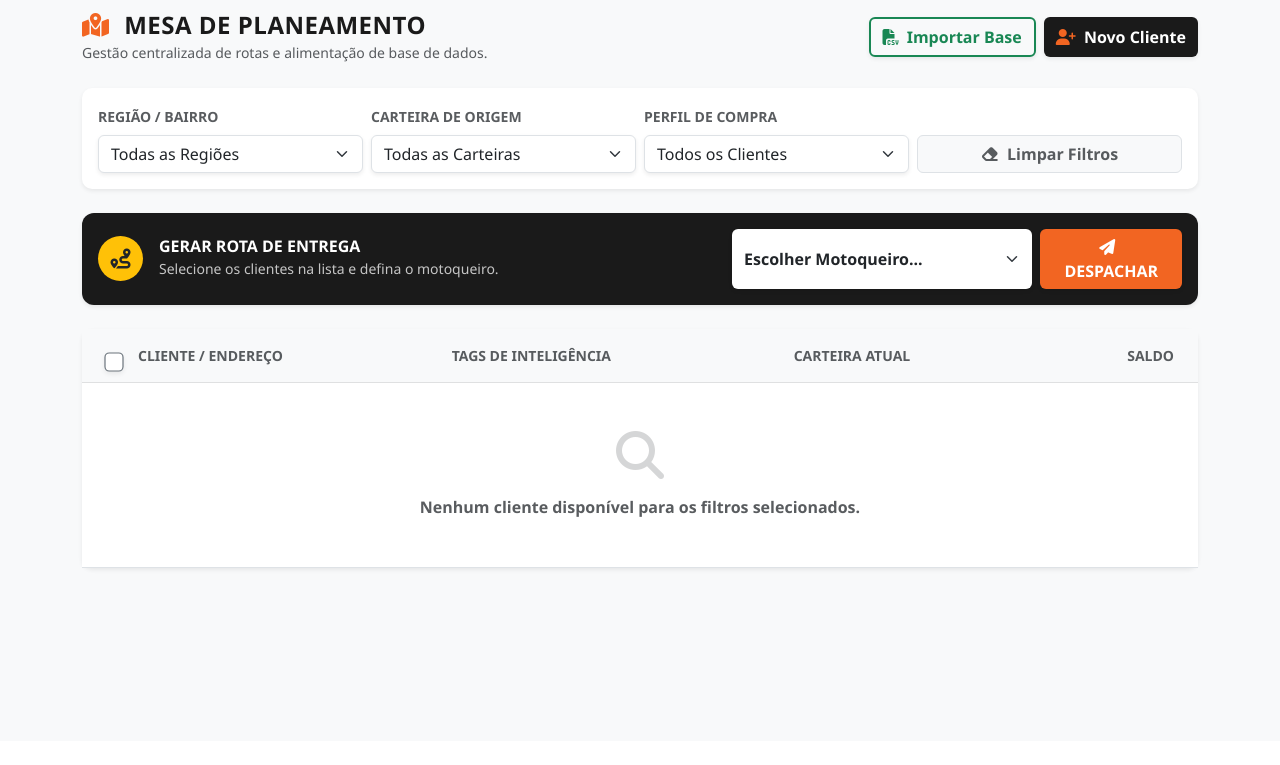
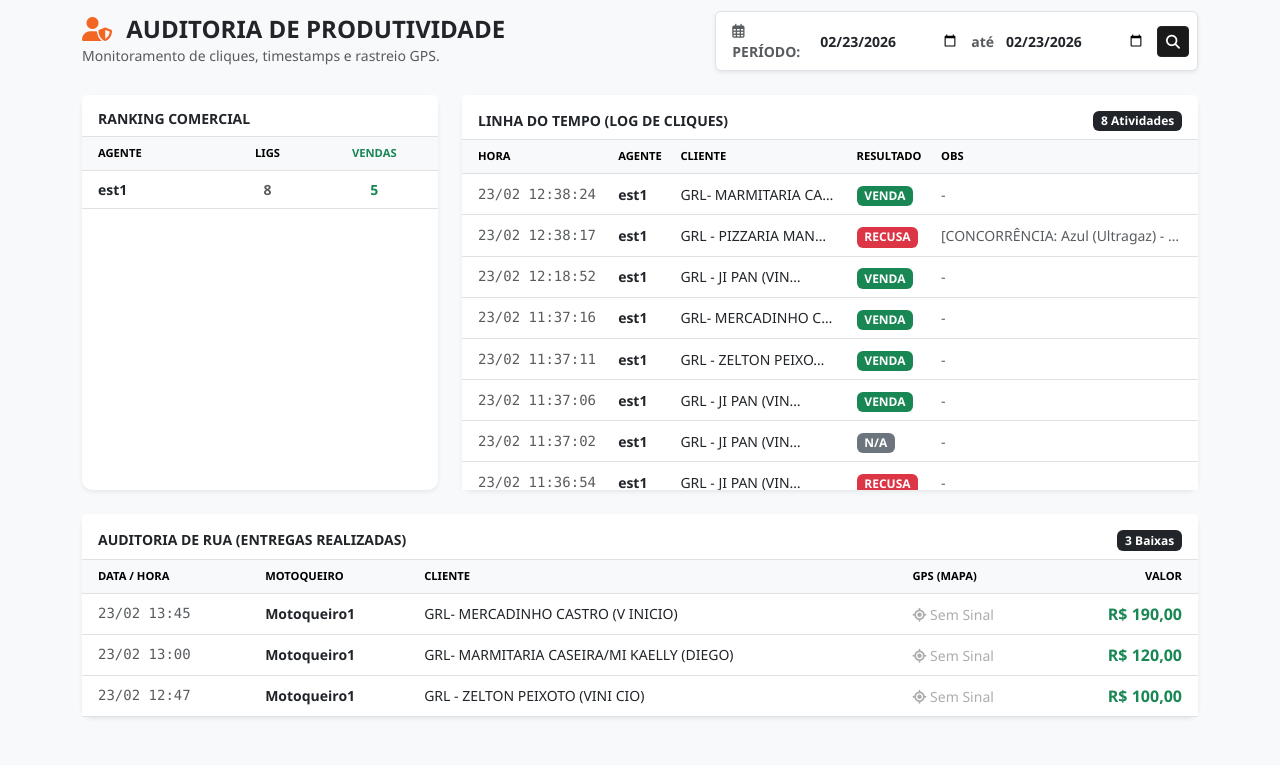
Before and after one commit to wagdevce/rotagas, a Django app: page /auditoria/ in a window 1280 px wide. Shown: the part 59-824 px from the top of the page. Before the commit the page ends 630 px from the top, so only its background shows below. Run offline with Django 5.2, Linux system fonts and the light colour scheme; a user stored in the database is signed in; data comes from the database, SQL or seed files in the repository.

Commit message:
Bug fix: Bug do relatorio atualizado

```diff
--- a/logistica/templates/logistica/relatorio_auditoria.html
+++ b/logistica/templates/logistica/relatorio_auditoria.html
@@ -1,255 +1,226 @@
 {% extends 'logistica/base.html' %}
 
 {% block content %}
-
-<!-- ==========================================
-     CABEÇALHO & AÇÕES GLOBAIS
-=========================================== -->
-<div class="d-flex justify-content-between align-items-center mb-4">
+<div class="d-flex flex-column flex-md-row justify-content-between align-items-md-center mb-4 gap-3">
     <div>
-        <h4 class="fw-bold text-uppercase mb-0" style="color: var(--sgb-black); letter-spacing: 0.5px;">
-            <i class="fas fa-map-marked-alt me-2" style="color: var(--sgb-orange);"></i> Mesa de Planeamento
+        <h4 class="fw-bold mb-0 text-dark text-uppercase">
+            <i class="fas fa-user-shield me-2" style="color: var(--sgb-orange);"></i> Auditoria de Produtividade
         </h4>
-        <small class="text-muted">Gestão centralizada de rotas e alimentação de base de dados.</small>
+        <small class="text-muted">Monitoramento de cliques, timestamps e rastreio GPS.</small>
     </div>
 
-    <div class="d-flex gap-2">
-        <!-- BOTÃO IMPORTAR CSV -->
-        <button class="btn btn-outline-success shadow-sm fw-bold border-2" data-bs-toggle="modal" data-bs-target="#modalImportarCSV">
-            <i class="fas fa-file-csv me-1"></i> Importar Base
-        </button>
-
-        <!-- BOTÃO NOVO CLIENTE -->
-        <button class="btn btn-dark shadow-sm fw-bold border-0" data-bs-toggle="modal" data-bs-target="#modalNovoCliente">
-            <i class="fas fa-user-plus me-1" style="color: var(--sgb-orange);"></i> Novo Cliente
-        </button>
+    <!-- SELETOR DE PERÍODO -->
+    <div class="bg-white p-2 rounded shadow-sm border d-flex align-items-center">
+        <form method="get" class="m-0 d-flex align-items-center gap-2">
+            <label class="me-2 text-muted small fw-bold mb-0 text-uppercase ps-2"><i class="far fa-calendar-alt me-1"></i> Período:</label>
+            <input type="date" name="data_inicio" value="{{ data_inicio|date:'Y-m-d' }}" class="form-control form-control-sm border-0 bg-transparent fw-bold text-dark px-1" style="outline: none; box-shadow: none; cursor: pointer;" required>
+            <span class="text-muted small fw-bold">até</span>
+            <input type="date" name="data_fim" value="{{ data_fim|date:'Y-m-d' }}" class="form-control form-control-sm border-0 bg-transparent fw-bold text-dark px-1" style="outline: none; box-shadow: none; cursor: pointer;" required>
+            <button type="submit" class="btn btn-sm btn-dark"><i class="fas fa-search"></i></button>
+        </form>
     </div>
 </div>
 
-<!-- ==========================================
-     FILTROS DE INTELIGÊNCIA
-=========================================== -->
-<div class="card border-0 shadow-sm mb-4 p-3 bg-white">
-    <form method="get" class="row g-2 align-items-end">
-        <div class="col-md-3">
-            <label class="form-label small text-muted fw-bold text-uppercase">Região / Bairro</label>
-            <select name="bairro" class="form-select shadow-sm" onchange="this.form.submit()">
-                <option value="">Todas as Regiões</option>
-                {% for b in bairros %}
-                <option value="{{ b }}" {% if filtro_bairro == b %}selected{% endif %}>{{ b }}</option>
-                {% endfor %}
-            </select>
-        </div>
-        <div class="col-md-3">
-            <label class="form-label small text-muted fw-bold text-uppercase">Carteira de Origem</label>
-            <select name="carteira" class="form-select shadow-sm" onchange="this.form.submit()">
-                <option value="">Todas as Carteiras</option>
-                {% for c in carteiras %}
-                <option value="{{ c.id }}" {% if filtro_carteira == c.id %}selected{% endif %}>{{ c.nome }}</option>
-                {% endfor %}
-            </select>
-        </div>
-        <div class="col-md-3">
-            <label class="form-label small text-muted fw-bold text-uppercase">Perfil de Compra</label>
-            <select name="status" class="form-select shadow-sm" onchange="this.form.submit()">
-                <option value="">Todos os Clientes</option>
-                <option value="ATRASADOS" {% if filtro_status == 'ATRASADOS' %}selected{% endif %}>⚠️ Atrasados (> Consumo Médio)</option>
-                <option value="VIRADOS" {% if filtro_status == 'VIRADOS' %}selected{% endif %}>🚨 Virados (Perda Concorrência)</option>
-                <option value="SEM_HISTORICO" {% if filtro_status == 'SEM_HISTORICO' %}selected{% endif %}>🆕 Sem Histórico (Novos)</option>
-            </select>
-        </div>
-        <div class="col-md-3 text-end">
-            <a href="{% url 'distribuir_rotas' %}" class="btn btn-light w-100 fw-bold border text-muted">
-                <i class="fas fa-eraser me-1"></i> Limpar Filtros
-            </a>
-        </div>
-    </form>
-</div>
-
-<!-- ==========================================
-     MESA DE DESPACHO (LISTA + ATRIBUIÇÃO)
-=========================================== -->
-<form method="post">
-    {% csrf_token %}
-    <input type="hidden" name="acao" value="despachar">
-
-    <!-- Barra Preta de Atribuição (Sticky Top) -->
-    <div class="card border-0 shadow-sm mb-4 sticky-top" style="background-color: var(--sgb-black); color: white; top: 80px; z-index: 1020; border-radius: 12px;">
-        <div class="card-body d-flex flex-column flex-md-row justify-content-between align-items-center p-3">
-            <div class="d-flex align-items-center mb-3 mb-md-0">
-                <div class="bg-warning text-dark rounded-circle d-flex justify-content-center align-items-center me-3" style="width: 45px; height: 45px;">
-                    <i class="fas fa-route fa-lg"></i>
-                </div>
-                <div>
-                    <h6 class="fw-bold mb-0 text-uppercase">Gerar Rota de Entrega</h6>
-                    <small class="opacity-75">Selecione os clientes na lista e defina o motoqueiro.</small>
-                </div>
+<div class="row g-4 mb-4">
+    <!-- COLUNA 1: RANKING COMERCIAL -->
+    <div class="col-md-4">
+        <div class="card border-0 shadow-sm h-100">
+            <div class="card-header bg-white border-bottom pt-3">
+                <h6 class="fw-bold text-uppercase small mb-0">Ranking Comercial</h6>
             </div>
-            <div class="d-flex gap-2 w-100" style="max-width: 450px;">
-                <select name="motoqueiro_id" class="form-select fw-bold border-0 shadow-sm" required>
-                    <option value="" selected disabled>Escolher Motoqueiro...</option>
-                    {% for m in motoqueiros %}
-                    <option value="{{ m.id }}">{{ m.username }}</option>
-                    {% endfor %}
-                </select>
-                <button type="submit" class="btn fw-bold text-uppercase px-4 shadow-sm" style="background-color: var(--sgb-orange); color: white; border:none;">
-                    <i class="fas fa-paper-plane me-2"></i> Despachar
-                </button>
+            <div class="card-body p-0">
+                <table class="table table-hover align-middle mb-0">
+                    <thead class="table-light">
+                        <tr style="font-size: 0.7rem;">
+                            <th class="ps-3">AGENTE</th>
+                            <th class="text-center">LIGS</th>
+                            <th class="text-center text-success">VENDAS</th>
+                        </tr>
+                    </thead>
+                    <tbody>
+                        {% for r in ranking_comercial %}
+                        <tr>
+                            <td class="ps-3 fw-bold small">{{ r.agente__username }}</td>
+                            <td class="text-center fw-bold text-muted small">{{ r.total }}</td>
+                            <td class="text-center fw-bold text-success small">{{ r.vendas }}</td>
+                        </tr>
+                        {% empty %}
+                        <tr><td colspan="3" class="text-center py-4 text-muted small">Nenhum dado no período</td></tr>
+                        {% endfor %}
+                    </tbody>
+                </table>
             </div>
         </div>
     </div>
 
-    <!-- Tabela de Clientes -->
-    <div class="card border-0 shadow-sm mb-5">
+    <!-- COLUNA 2: LOG DE CLIQUES (CALL CENTER) -->
+    <div class="col-md-8">
+        <div class="card border-0 shadow-sm h-100">
+            <div class="card-header bg-white border-bottom pt-3 d-flex justify-content-between align-items-center">
+                <h6 class="fw-bold text-uppercase small mb-0">Linha do Tempo (Log de Cliques)</h6>
+                <span class="badge bg-dark">{{ ligacoes.count }} Atividades</span>
+            </div>
+            <div class="card-body p-0">
+                <div class="table-responsive" style="max-height: 350px; overflow-y: auto;">
+                    <table class="table table-hover align-middle mb-0">
+                        <thead class="table-light sticky-top">
+                            <tr style="font-size: 0.7rem;">
+                                <th class="ps-3">HORA</th>
+                                <th>AGENTE</th>
+                                <th>CLIENTE</th>
+                                <th>RESULTADO</th>
+                                <th>OBS</th>
+                            </tr>
+                        </thead>
+                        <tbody>
+                            {% for lig in ligacoes %}
+                            <tr>
+                                <td class="ps-3 font-monospace small text-muted">{{ lig.data_ligacao|date:"d/m H:i:s" }}</td>
+                                <td class="fw-bold small">{{ lig.agente.username }}</td>
+                                <td class="small">{{ lig.cliente.nome|truncatechars:20 }}</td>
+                                <td>
+                                    {% if lig.resultado == 'VENDA_FECHADA' %}
+                                        <span class="badge bg-success">VENDA</span>
+                                    {% elif lig.resultado == 'RECUSA' %}
+                                        <span class="badge bg-danger">RECUSA</span>
+                                    {% else %}
+                                        <span class="badge bg-secondary">N/A</span>
+                                    {% endif %}
+                                </td>
+                                <td class="small text-muted">{{ lig.observacao|default:"-"|truncatechars:35 }}</td>
+                            </tr>
+                            {% empty %}
+                            <tr><td colspan="5" class="text-center py-4 text-muted small">Sem ligações no período</td></tr>
+                            {% endfor %}
+                        </tbody>
+                    </table>
+                </div>
+            </div>
+        </div>
+    </div>
+</div>
+
+<!-- AUDITORIA DE RUA (Com clique para modal) -->
+<div class="card border-0 shadow-sm mb-5">
+    <div class="card-header bg-white border-bottom pt-3 pb-2 d-flex justify-content-between align-items-center">
+        <h6 class="fw-bold text-uppercase small mb-0">Auditoria de Rua (Entregas Realizadas)</h6>
+        <span class="badge bg-dark">{{ visitas_rua.count }} Baixas</span>
+    </div>
+    <div class="card-body p-0">
         <div class="table-responsive">
             <table class="table table-hover align-middle mb-0">
                 <thead class="table-light">
-                    <tr>
-                        <th class="ps-4" style="width: 40px;">
-                            <input class="form-check-input border-secondary shadow-sm" type="checkbox" id="checkAll" onclick="toggleChecks(this)" style="transform: scale(1.2);">
-                        </th>
-                        <th class="text-uppercase small text-muted py-3">Cliente / Endereço</th>
-                        <th class="text-uppercase small text-muted py-3">Tags de Inteligência</th>
-                        <th class="text-uppercase small text-muted py-3">Carteira Atual</th>
-                        <th class="pe-4 text-uppercase small text-muted text-end py-3">Saldo</th>
+                    <tr style="font-size: 0.7rem;">
+                        <th class="ps-3">DATA / HORA</th>
+                        <th>MOTOQUEIRO</th>
+                        <th>CLIENTE</th>
+                        <th>GPS (MAPA)</th>
+                        <th class="text-end pe-3">VALOR</th>
                     </tr>
                 </thead>
                 <tbody>
-                    {% for c in clientes %}
-                    <tr>
-                        <td class="ps-4">
-                            <input class="form-check-input client-check border-secondary shadow-sm" type="checkbox" name="clientes_ids" value="{{ c.id }}" style="transform: scale(1.2);">
+                    {% for v in visitas_rua %}
+                    <tr style="cursor: pointer;" data-bs-toggle="modal" data-bs-target="#modalVisita{{ v.id }}" title="Clique para ver os detalhes da entrega">
+                        <td class="ps-3 font-monospace small text-muted">{{ v.data_visita|date:"d/m H:i" }}</td>
+                        <td class="fw-bold small">{{ v.rota.motoqueiro.username }}</td>
+                        <td class="small">{{ v.cliente.nome }}</td>
+                        <td>
+                            {% if v.latitude_checkin %}
+                                <span class="badge bg-success bg-opacity-10 text-success border border-success"><i class="fas fa-location-dot"></i> Capturado</span>
+                            {% else %}
+                                <span class="text-muted opacity-50 small"><i class="fas fa-location-crosshairs"></i> Sem Sinal</span>
+                            {% endif %}
                         </td>
-                        <td>
-                            <div class="fw-bold text-dark">{{ c.nome }}</div>
-                            <small class="text-muted"><i class="fas fa-map-marker-alt text-danger me-1"></i> {{ c.bairro }} | {{ c.endereco }}</small>
-                        </td>
-                        <td>
-                            {% for tag in c.tags_visuais %}
-                                <span class="badge bg-{{ tag.cor }} shadow-sm border-0 py-2"><i class="fas {{ tag.icone }} me-1"></i> {{ tag.texto }}</span>
-                            {% empty %}
-                                <span class="badge bg-light text-muted border border-opacity-10 shadow-sm py-2">Perfil Normal</span>
-                            {% endfor %}
-                        </td>
-                        <td>
-                            {% for cart in c.carteiras.all %}
-                                <span class="badge rounded-pill shadow-sm py-2 px-3 border" style="background-color: {{ cart.cor_etiqueta }};">{{ cart.nome }}</span>
-                            {% empty %}
-                                <span class="text-muted small fst-italic">Sem Carteira Atribuída</span>
-                            {% endfor %}
-                        </td>
-                        <td class="pe-4 text-end">
-                            <div class="fw-bold fs-6 {% if c.divida_atual > 0 %}text-danger{% else %}text-success{% endif %}">
-                                R$ {{ c.divida_atual }}
-                            </div>
+                        <td class="text-end pe-3 fw-bold {% if v.valor_recebido > 0 %}text-success{% else %}text-muted{% endif %}">
+                            R$ {{ v.valor_recebido }}
                         </td>
                     </tr>
                     {% empty %}
-                    <tr>
-                        <td colspan="5" class="text-center py-5 text-muted">
-                            <i class="fas fa-search fa-3x mb-3 opacity-25"></i>
-                            <p class="mb-0 fw-bold">Nenhum cliente disponível para os filtros selecionados.</p>
-                        </td>
-                    </tr>
+                    <tr><td colspan="5" class="text-center py-4 text-muted small">Sem entregas finalizadas no período</td></tr>
                     {% endfor %}
                 </tbody>
             </table>
         </div>
     </div>
-</form>
+</div>
 
-<!-- ==========================================
-     MODAL: IMPORTAR BASE (CSV)
-=========================================== -->
-<div class="modal fade" id="modalImportarCSV" tabindex="-1" aria-hidden="true">
+<!-- MODAIS DE DETALHES DE RUA -->
+{% for v in visitas_rua %}
+<div class="modal fade" id="modalVisita{{ v.id }}" tabindex="-1" aria-hidden="true">
     <div class="modal-dialog modal-dialog-centered">
         <div class="modal-content border-0 shadow-lg">
-            <div class="modal-header bg-success text-white border-0">
-                <h5 class="modal-title fw-bold"><i class="fas fa-file-excel me-2"></i> Importar Clientes via CSV</h5>
-                <button type="button" class="btn-close btn-close-white" data-bs-dismiss="modal" aria-label="Close"></button>
+            <div class="modal-header bg-dark text-white border-0">
+                <h5 class="modal-title fw-bold text-uppercase small"><i class="fas fa-info-circle me-2"></i> Detalhes da Entrega #{{ v.id }}</h5>
+                <button type="button" class="btn-close btn-close-white" data-bs-dismiss="modal"></button>
             </div>
             <div class="modal-body p-4">
-                <form method="post" enctype="multipart/form-data">
-                    {% csrf_token %}
-                    <input type="hidden" name="acao" value="importar_csv">
+                <div class="text-center mb-4">
+                    <h4 class="fw-bold mb-0 text-dark">{{ v.cliente.nome }}</h4>
+                    <p class="text-muted small"><i class="fas fa-map-marker-alt text-danger"></i> {{ v.cliente.endereco }}</p>
+                </div>
 
-                    <div class="mb-4">
-                        <label class="form-label text-muted small fw-bold">SELECIONE O ARQUIVO (.CSV)</label>
-                        <input class="form-control form-control-lg" type="file" name="arquivo_csv" accept=".csv" required>
-                        <small class="text-muted mt-2 d-block">O sistema irá ignorar IDs numéricos e focar nos nomes dos clientes.</small>
+                <div class="row g-3">
+                    <div class="col-6">
+                        <label class="small fw-bold text-muted text-uppercase">Motoqueiro</label>
+                        <p class="fw-bold text-dark">{{ v.rota.motoqueiro.username }}</p>
+                    </div>
+                    <div class="col-6 text-end">
+                        <label class="small fw-bold text-muted text-uppercase">Horário da Baixa</label>
+                        <p class="fw-bold text-dark">{{ v.data_visita|date:"d/m/Y H:i" }}</p>
                     </div>
 
-                    <div class="alert alert-info border-0 bg-info bg-opacity-10 small mb-4">
-                        <i class="fas fa-info-circle me-1"></i> <strong>Nota:</strong> Esta ação adiciona os clientes à <strong>Base Geral</strong>. Após importar, use os filtros acima para distribuí-los em carteiras ou rotas.
+                    <div class="col-12 bg-light p-3 rounded border border-dashed">
+                        <div class="d-flex justify-content-between align-items-center">
+                            <div>
+                                <label class="small fw-bold text-muted text-uppercase">Status</label>
+                                <h5 class="fw-bold {% if v.status == 'REALIZADA' %}text-success{% else %}text-danger{% endif %} mb-0">
+                                    {{ v.get_status_display }}
+                                </h5>
+                            </div>
+                            <div class="text-end">
+                                <label class="small fw-bold text-muted text-uppercase">Valor Arrecadado</label>
+                                <h5 class="fw-bold text-dark mb-0">R$ {{ v.valor_recebido }}</h5>
+                            </div>
+                        </div>
                     </div>
 
-                    <button type="submit" class="btn btn-success w-100 fw-bold py-3 shadow-sm text-uppercase">
-                        Processar e Sincronizar
-                    </button>
-                </form>
+                    {% if v.observacao %}
+                    <div class="col-12">
+                        <label class="small fw-bold text-muted text-uppercase">Observações do Campo</label>
+                        <p class="small bg-warning bg-opacity-10 p-2 rounded">{{ v.observacao }}</p>
+                    </div>
+                    {% endif %}
+
+                    <!-- VERIFICAÇÃO DE GPS -->
+                    <div class="col-12 mt-4">
+                        <h6 class="fw-bold text-uppercase small text-muted"><i class="fas fa-street-view me-2"></i> Auditoria Geográfica</h6>
+                        {% if v.latitude_checkin %}
+                            <div class="alert alert-success border-0 small d-flex align-items-center">
+                                <i class="fas fa-check-circle fa-2x me-3"></i>
+                                <div>
+                                    Localização capturada com sucesso nas coordenadas:
+                                    <br><strong>{{ v.latitude_checkin|floatformat:5 }}, {{ v.longitude_checkin|floatformat:5 }}</strong>
+                                </div>
+                            </div>
+                            <a href="https://www.google.com/maps?q={{ v.latitude_checkin|stringformat:'f' }},{{ v.longitude_checkin|stringformat:'f' }}" target="_blank" class="btn btn-dark w-100 fw-bold py-2 shadow-sm">
+                                <i class="fas fa-map-marked-alt me-2 text-warning"></i> VER NO GOOGLE MAPS
+                            </a>
+                        {% else %}
+                            <div class="alert alert-warning border-0 small d-flex align-items-center">
+                                <i class="fas fa-exclamation-triangle fa-2x me-3"></i>
+                                <div>Nenhuma coordenada capturada. O motoqueiro estava sem sinal de internet ou bloqueou o GPS.</div>
+                            </div>
+                        {% endif %}
+                    </div>
+                </div>
             </div>
         </div>
     </div>
 </div>
-
-<!-- ==========================================
-     MODAL: CADASTRO RÁPIDO (MANUAL)
-=========================================== -->
-<div class="modal fade" id="modalNovoCliente" tabindex="-1" aria-hidden="true">
-    <div class="modal-dialog">
-        <div class="modal-content border-0 shadow-lg">
-            <div class="modal-header bg-light border-0">
-                <h5 class="modal-title fw-bold">
-                    <i class="fas fa-user-plus me-2" style="color: var(--sgb-orange);"></i> Cadastro Rápido
-                </h5>
-                <button type="button" class="btn-close" data-bs-dismiss="modal" aria-label="Close"></button>
-            </div>
-            <div class="modal-body p-4">
-                <form method="post" action="{% url 'cadastrar_cliente' %}">
-                    {% csrf_token %}
-                    <div class="mb-3">
-                        <label class="form-label text-muted small fw-bold">Nome Completo do Cliente *</label>
-                        <input type="text" name="nome" class="form-control form-control-lg fw-bold text-dark shadow-sm" required placeholder="Ex: Panificadora Alfa">
-                    </div>
-                    <div class="row">
-                        <div class="col-md-6 mb-3">
-                            <label class="form-label text-muted small fw-bold">WhatsApp / Telefone</label>
-                            <input type="text" name="telefone" class="form-control shadow-sm" placeholder="85999999999">
-                        </div>
-                        <div class="col-md-6 mb-3">
-                            <label class="form-label text-muted small fw-bold">Bairro Principal *</label>
-                            <input type="text" name="bairro" class="form-control shadow-sm" required placeholder="Ex: Centro">
-                        </div>
-                    </div>
-                    <div class="mb-4">
-                        <label class="form-label text-muted small fw-bold">Endereço e Número</label>
-                        <input type="text" name="endereco" class="form-control shadow-sm" placeholder="Ex: Rua das Flores, 123">
-                    </div>
-                    <button type="submit" class="btn btn-dark w-100 fw-bold py-3 shadow-sm text-uppercase">
-                        Salvar na Base
-                    </button>
-                </form>
-            </div>
-        </div>
-    </div>
-</div>
-
-<script>
-    /**
-     * Alternar todos os checkboxes da lista
-     */
-    function toggleChecks(source) {
-        const checkboxes = document.querySelectorAll('.client-check');
-        checkboxes.forEach(chk => {
-            chk.checked = source.checked;
-        });
-    }
-</script>
+{% endfor %}
 
 <style>
-    .sticky-top { transition: all 0.3s ease; }
-    .table-hover tbody tr:hover { background-color: rgba(242, 101, 34, 0.03); }
-    .badge { font-weight: 700; letter-spacing: 0.3px; }
+    .table-hover tbody tr:hover { background-color: rgba(242, 101, 34, 0.05); transition: 0.2s; }
+    .border-dashed { border-style: dashed !important; border-color: #dee2e6 !important; }
 </style>
-
 {% endblock %}
```
